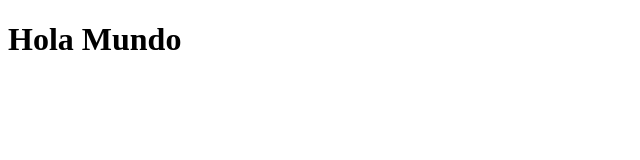
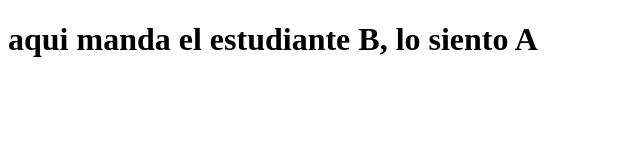
Before and after one commit to AngiCorr/Angelina-y-lLuis, a plain HTML site: page index.html in a window 1280 px wide. Shown: the whole page, without its empty margins (0-640 px from the left). Drawn offline with Linux system fonts and the light colour scheme.

Commit message:
cambio de B

```diff
--- a/index.html
+++ b/index.html
@@ -6,6 +6,6 @@
     <title>Holiii</title>
 </head>
 <body>
-    <h1>Hola Mundo</h1>
+    <h1>aqui manda el estudiante B, lo siento A</h1>
 </body>
 </html>
```
